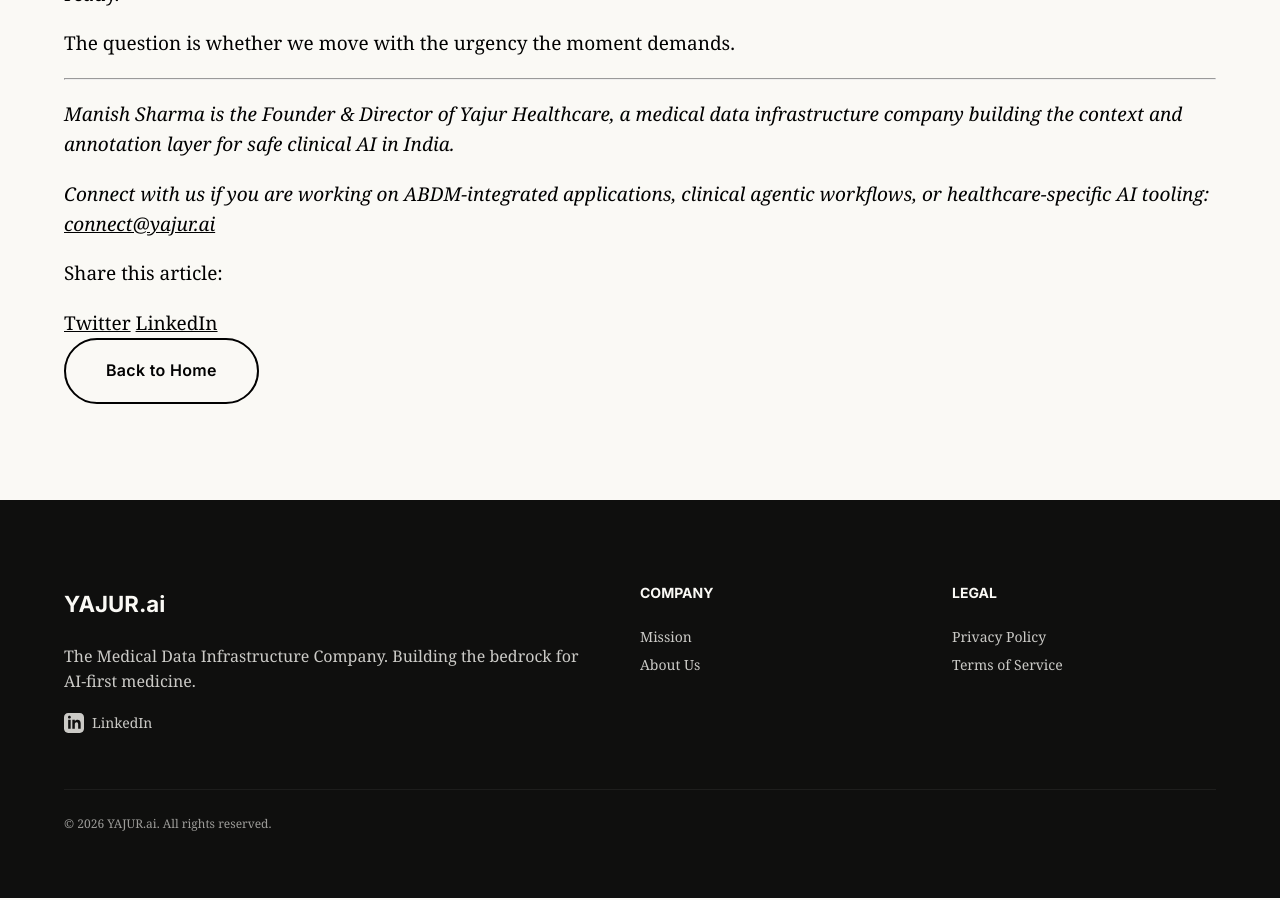
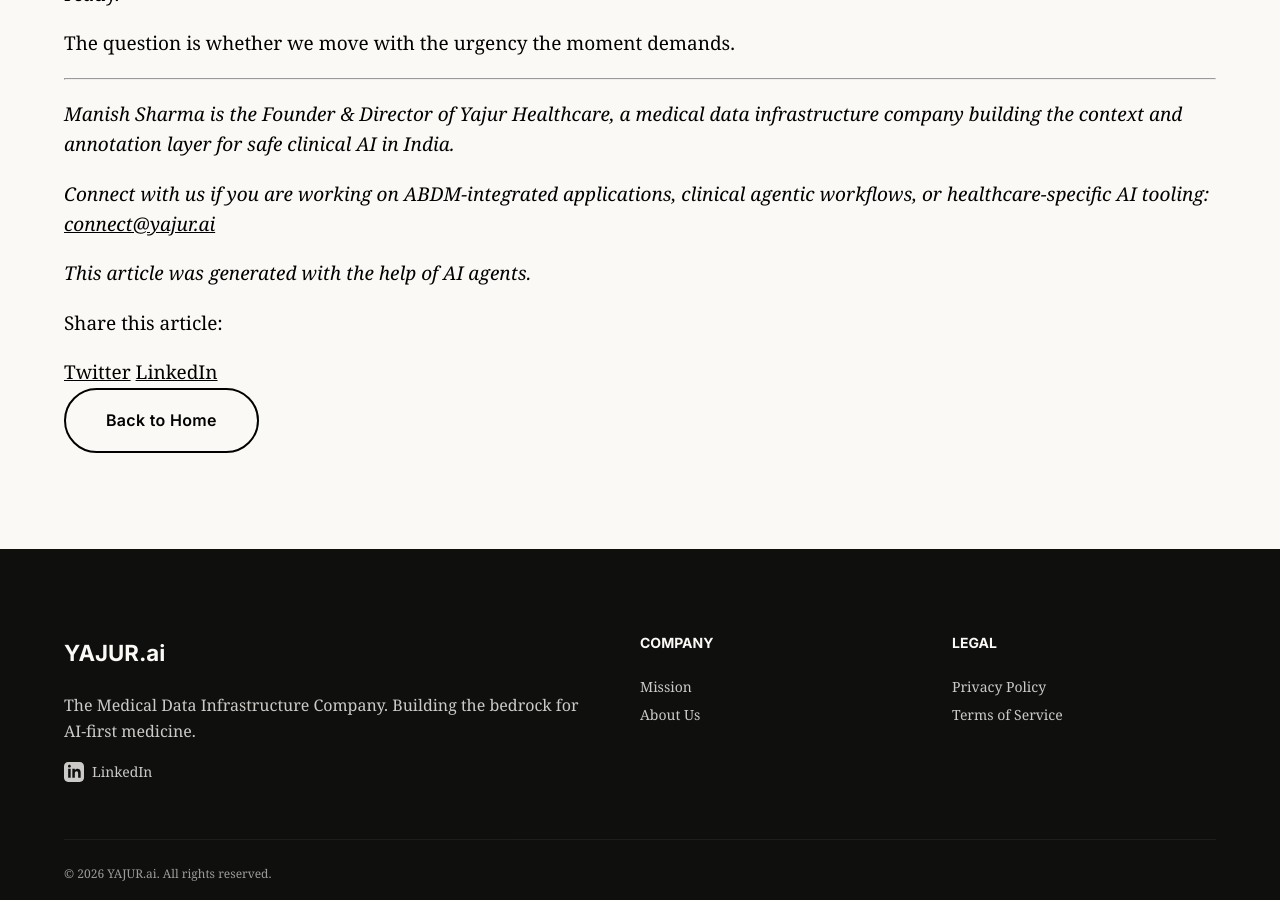
Before and after one commit to msharmas-yajur/yajur-ai, a Jekyll site: the page built from _posts/2026-02-21-from-vibe-coding-to-agentic-engineering-everyone-can-now-build-for-healthcare.md, in a window 1280 px wide and 900 px high, scrolled down 8164 px. Built offline with Jekyll 4.4.1, drawn with Linux system fonts in a browser that asks for light colours.

Commit message:
Add AI disclosure statement at end of article
https://claude.ai/code/session_01QHb1wL3xjDtpX2j218us3f

```diff
--- a/_posts/2026-02-21-from-vibe-coding-to-agentic-engineering-everyone-can-now-build-for-healthcare.md
+++ b/_posts/2026-02-21-from-vibe-coding-to-agentic-engineering-everyone-can-now-build-for-healthcare.md
@@ -188,3 +188,5 @@ The question is whether we move with the urgency the moment demands.
 *Manish Sharma is the Founder & Director of Yajur Healthcare, a medical data infrastructure company building the context and annotation layer for safe clinical AI in India.*
 
 *Connect with us if you are working on ABDM-integrated applications, clinical agentic workflows, or healthcare-specific AI tooling: [connect@yajur.ai](mailto:connect@yajur.ai)*
+
+*This article was generated with the help of AI agents.*
```
